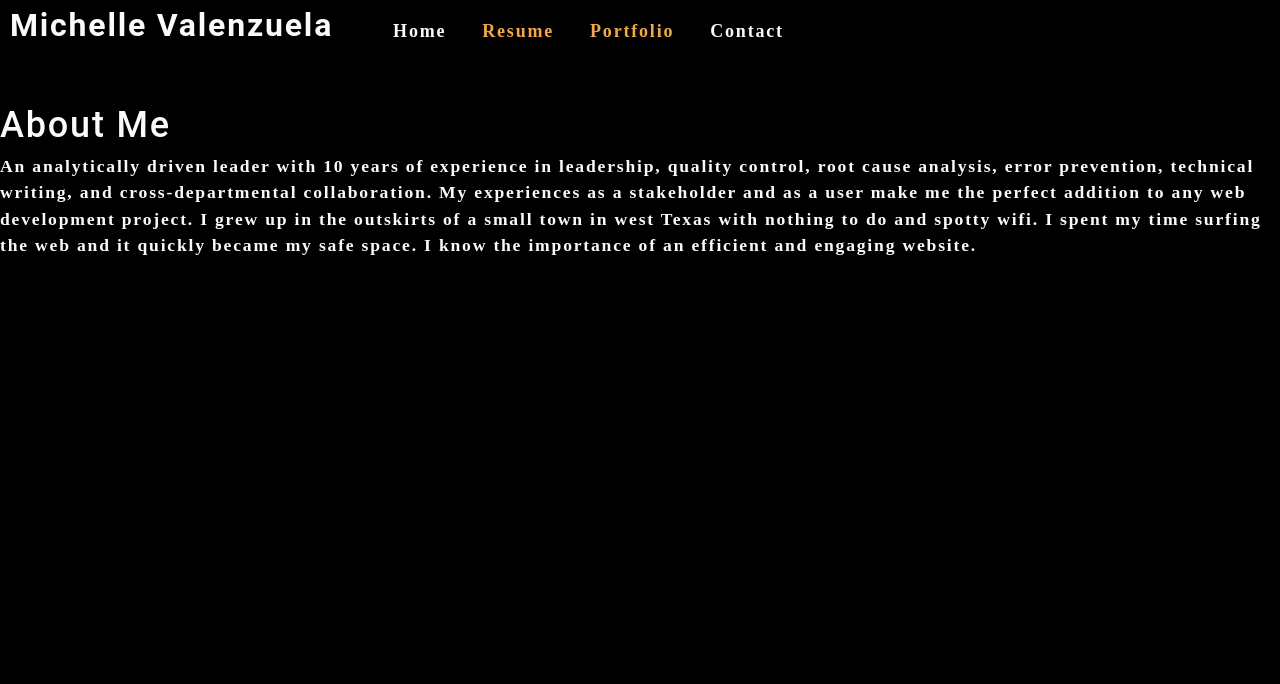
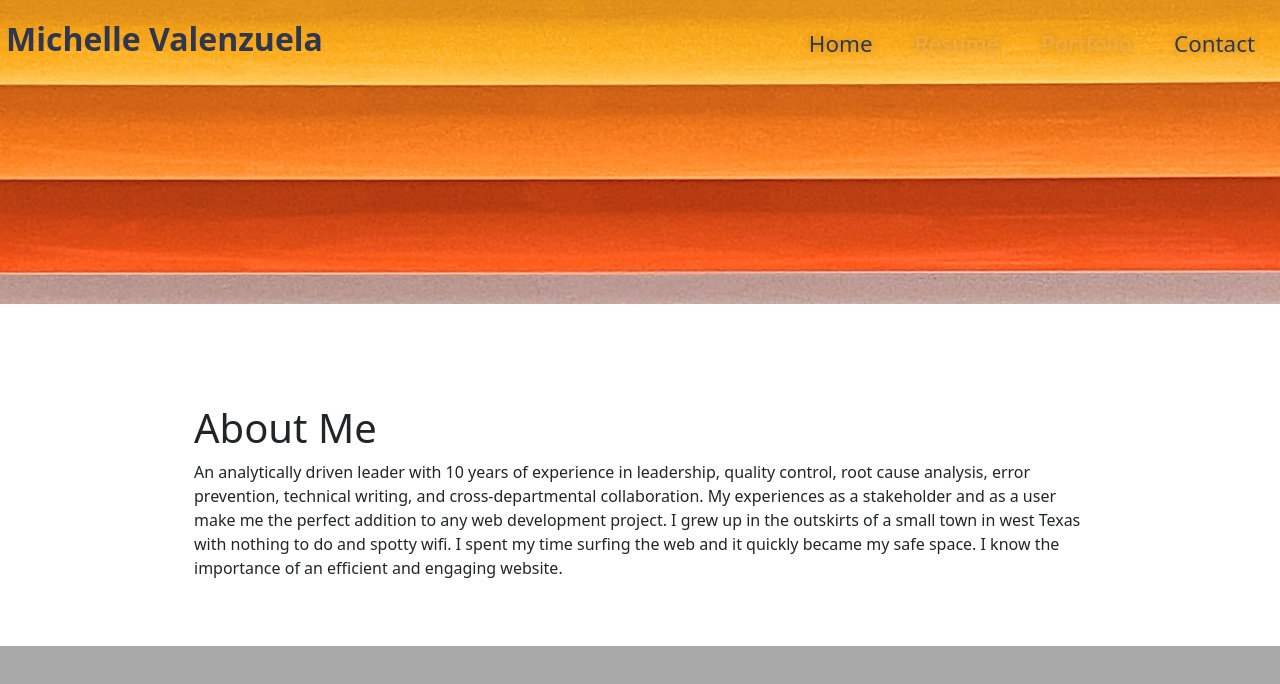
Before and after one commit to MichValenz/Portfolio, a React (Create React App) app: page / in a window 1280 px wide. Shown: the top 684 px of the page. Built offline with nearby package versions, Linux system fonts and the light colour scheme.

Commit message:
added background to header and hero section

```diff
--- a/src/App.js
+++ b/src/App.js
@@ -1,7 +1,7 @@
 import React from "react";
 import Container from "./components/Container"
 
-// import "bootstrap/dist/css/bootstrap.min.css"
+import "bootstrap/dist/css/bootstrap.min.css"
 
 const App = () => <Container />;
 
--- a/src/components/About/index.js
+++ b/src/components/About/index.js
@@ -1,22 +1,25 @@
 import React from "react";
-
+import { Container, Col, Row } from 'react-bootstrap';
 
 function About() {
   return (
-    <section className="my-5">
-      <h1 id="about">About Me</h1>
-      <p>
-        An analytically driven leader with 10 years of experience in leadership,
-        quality control, root cause analysis, error prevention, technical
-        writing, and cross-departmental collaboration. My experiences as a
-        stakeholder and as a user make me the perfect addition to any web
-        development project. I grew up in the outskirts of a small town in west
-        Texas with nothing to do and spotty wifi. I spent my time surfing the
-        web and it quickly became my safe space. I know the importance of an
-        efficient and engaging website.
-      </p>
-
-    </section>
+    <Container >
+      <Row id="aboutMe">
+        <Col>
+          <h1 id="about">About Me</h1>
+          <p>
+            An analytically driven leader with 10 years of experience in
+            leadership, quality control, root cause analysis, error prevention,
+            technical writing, and cross-departmental collaboration. My
+            experiences as a stakeholder and as a user make me the perfect
+            addition to any web development project. I grew up in the outskirts
+            of a small town in west Texas with nothing to do and spotty wifi. I
+            spent my time surfing the web and it quickly became my safe space. I
+            know the importance of an efficient and engaging website.
+          </p>
+        </Col>
+      </Row>
+    </Container>
   );
 }
 
--- a/src/components/Nav/index.js
+++ b/src/components/Nav/index.js
@@ -6,6 +6,7 @@ function Nav({currentOption, navOptionChange}) {
 
 
   return (
+    <>
     <header className="flex-row px-1">
       <h2>
         <a
@@ -69,7 +70,12 @@ function Nav({currentOption, navOptionChange}) {
         </ul>
       </nav>
     </header>
+       <div class="hero">
+      <div class="hero-section"></div>
+    </div>
+    </>
   );
+
 }
 
 export default Nav;
--- a/src/index.css
+++ b/src/index.css
@@ -25,61 +25,11 @@ main {
 html,
 body {
   min-height: 100%;
+  background-color: darkgrey;
 }
 
-body {
-  margin: 0;
-  padding: 0;
-  font-weight: 600;
-  line-height: 1.5;
-  font-size: 18px;
-  letter-spacing: .1em;
-  background: var(--dark);
-  color: var(--light);
-  font-family: 'Poiret One', cursive;
 
-}
 
-h1,
-h2,
-h3,
-h4,
-h5,
-h6 {
-  font-family: 'Roboto', sans-serif;
-  font-weight: 500;
-  margin: 5px 0;
-  line-height: 1.25;
-}
-
-h1 {
-  font-size: 2.25rem;
-}
-
-h2 {
-  font-size: 2rem;
-}
-
-h3 {
-  font-size: 1.75rem;
-}
-
-h4 {
-  font-size: 1.5rem;
-}
-
-h5 {
-  font-size: 1.25rem;
-}
-
-h6 {
-  font-size: 1rem;
-}
-
-p {
-  font-size: 1.1rem;
-  margin-top: 0;
-}
 
 main-nav-active {
   color: tomato;
@@ -96,12 +46,78 @@ a:hover {
 }
 
 header {
-  background: var(--dark);
+  padding: 20px 35px;
+  background-color: #e0e0e0;
+  background-image: url("./images/taiki-ishikawa-y0jKNcwsDcM-unsplash.jpg");
+  background-size: cover;
+  background-position: 80%;
+  background-attachment: fixed;
+  display: flex;
+  justify-content: space-between;
+  flex-wrap: wrap;
+  position: -webkit-sticky;
+  position: sticky;
+  top: 0;
+  z-index: 9999;
+
+}
+
+header h1 {
+  font-weight: bold;
+  font-size: 40px;
+  color: #2e374d;
+  margin: 0;
 }
 
 header a {
-  color: var(--light);
+  text-decoration: none;
+  color: #2e374d;
 }
+
+header nav {
+  margin: 7px 0;
+}
+
+header nav ul {
+  display: flex;
+  flex-wrap: wrap;
+  justify-content: space-between;
+  align-items: center;
+  list-style: none;
+}
+
+header nav ul li a {
+  padding: 10px 15px;
+  font-weight: lighter;
+  font-size: 1.75vw;
+  text-shadow: 0 0 10px rgba(0, 0, 0, 0.25);
+}
+
+header nav ul li a:hover {
+  background: #e4e9fb;
+  color: #2e374d;
+  border-radius: 15px;
+  text-shadow: none;
+}
+
+.hero {
+  background-image: url("./images/taiki-ishikawa-y0jKNcwsDcM-unsplash.jpg");
+  background-size: cover;
+  background-position: 80%;
+  background-attachment: fixed;
+  display: flex;
+  justify-content: left;
+  flex-wrap: wrap;
+  align-items: flex-start;
+  height: 200px;
+}
+
+#aboutMe {
+  padding: 50px;
+  margin: 50px;
+
+}
+
 
 button {
   font-size: 1rem;
```
